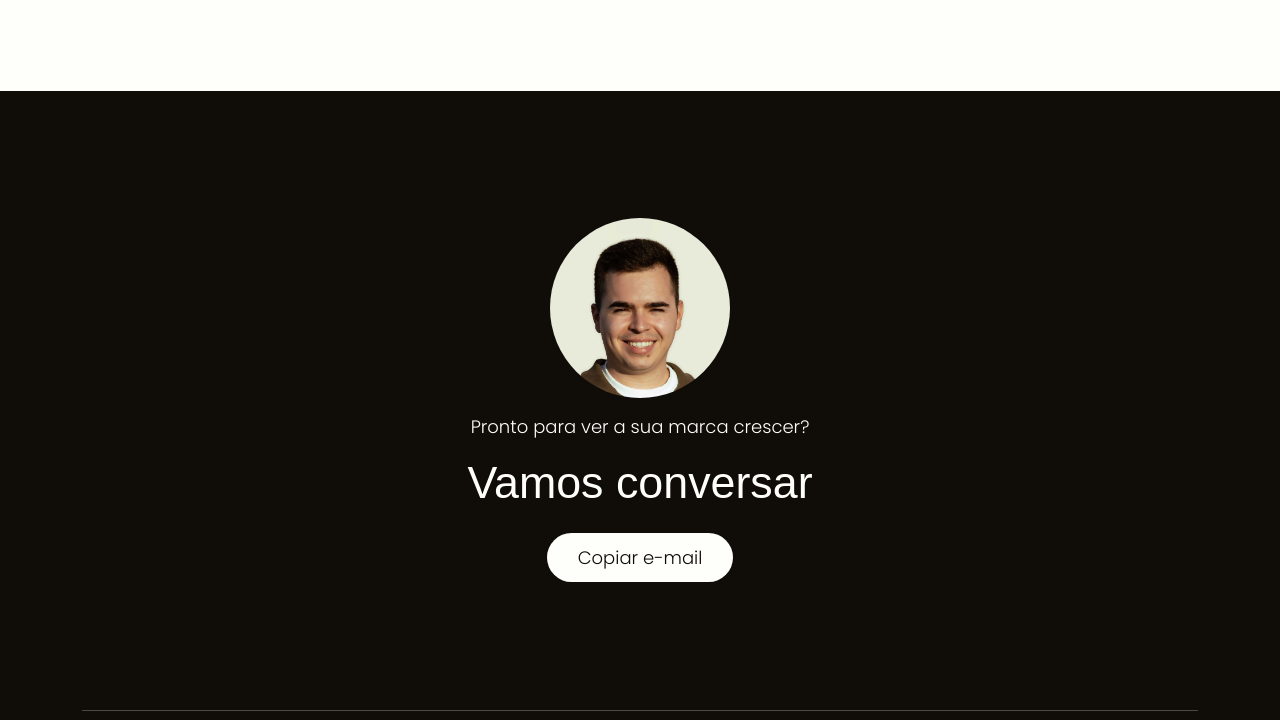
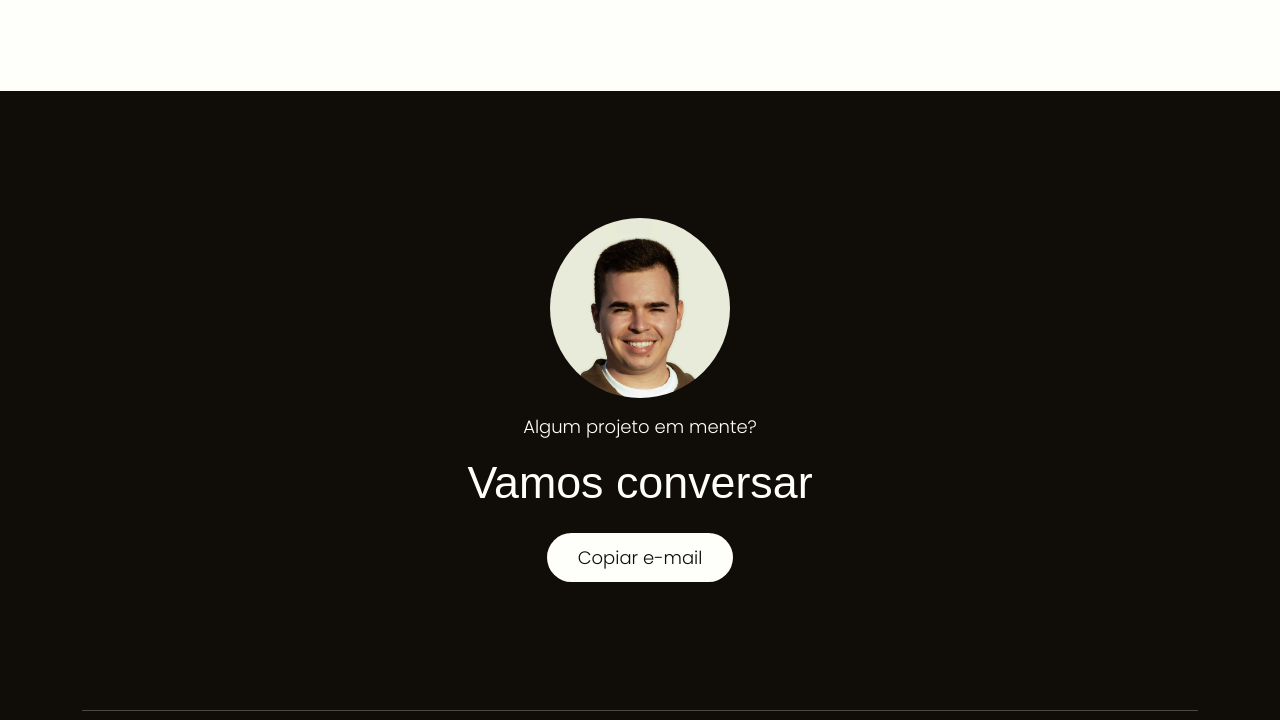
Before and after one commit to fisgueiredo/fisgueiredo.github.io, a plain HTML site: page esec+.html in a window 1280 px wide. Shown: the part 7691-8411 px from the top of the page. Drawn offline with nearby package versions, Linux system fonts and the light colour scheme; a web font is replaced by a local one.

Commit message:
Update esec+.html

```diff
--- a/esec+.html
+++ b/esec+.html
@@ -290,7 +290,7 @@
             </div>
             <div class="row" style="margin-top: 15px;">
                 <div class="col-sm">
-                    <p class="p_branco">Pronto para ver a sua marca crescer?</p>
+                    <p class="p_branco">Algum projeto em mente?</p>
                 </div>
             </div>
             <div class="row">
```
